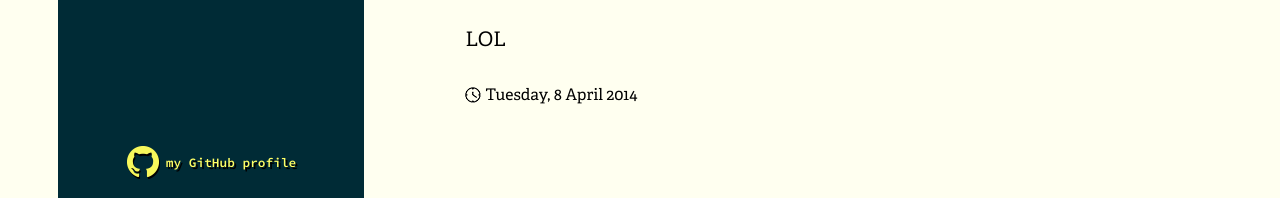
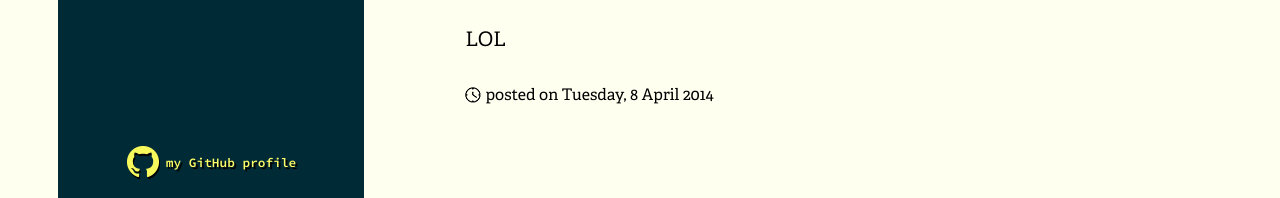
Before and after one commit to Laesod/massimoronca.it, a Jekyll site: the page built from _posts/2014-04-08-le-email-di-tumblr-le-scrive-beppe-grillo.md, in a window 1280 px wide and 1023 px high. Shown: the part 822-1020 px from the top of the window. Built offline with Jekyll 4.4.1, drawn with Linux system fonts in a browser that asks for light colours; Markdown is read by kramdown in place of the engine named in the settings.

Commit message:
fix: don't display "posted in" if no external source is defined for the post

```diff
--- a/_layouts/post.html
+++ b/_layouts/post.html
@@ -7,10 +7,11 @@
 	{{content}}
 	</div>
 	<div class='small post-meta'>
-    {% if page.source-url %}
-    posted in <a href="{{page.source-url}}">{{page.source-name}}</a> on
+    posted
+    {% if page.source-url and page.source-name %}
+    in <a href="{{page.source-url}}">{{page.source-name}}</a>
     {% endif %}
-    {{ page.date | date: "%A, %-d %B %Y" }}</div>
+    on {{ page.date | date: "%A, %-d %B %Y" }}</div>
 </article>
 <script>
   location.hash = "#{{page.id}}"
```
Also changed, not shown: index.html (+6 -1 lines).
